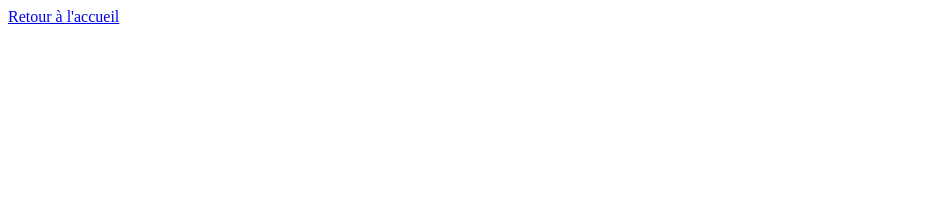
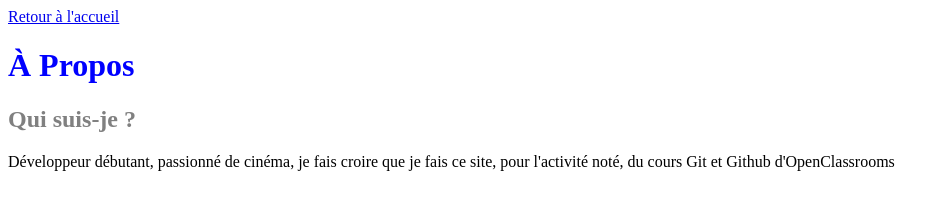
Before and after one commit to JulienDSdev/CritiqueCine, a plain HTML site: page apropos.html in a window 1280 px wide. Shown: the whole page, without its empty margins (0-949 px from the left). Drawn offline with Linux system fonts and the light colour scheme.

Commit message:
Ajout texte et titre de présentation de la page apropos.html

```diff
--- a/apropos.html
+++ b/apropos.html
@@ -10,6 +10,8 @@
 		<nav>
 			<a href="index.html">Retour à l'accueil</a>
 		</nav>
-
+		<h1>À Propos</h1>
+		<h2>Qui suis-je ?</h2>
+		<p>Développeur débutant, passionné de cinéma, je fais croire que je fais ce site, pour l'activité noté, du cours Git et Github d'OpenClassrooms</p>
 	</body>
 </html>
```
